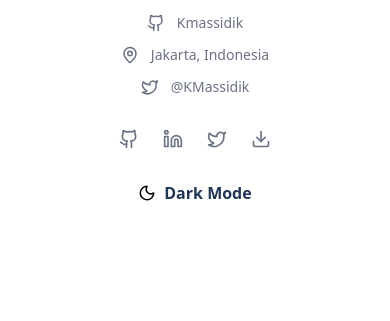
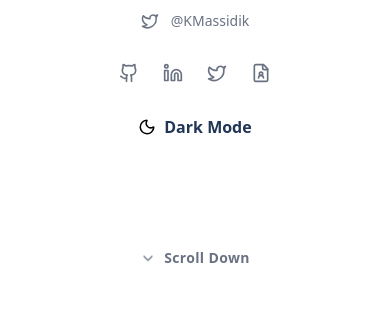
Before and after one commit to Kmassidik/portfolio, a React (Vite) app: page / in a window 390 px wide. Shown: the part 479-800 px from the top of the page. Built offline with nearby package versions, Linux system fonts and the light colour scheme.

Commit message:
fix: fix sidebar layout brr

```diff
--- a/src/components/Layout/Sidebar.tsx
+++ b/src/components/Layout/Sidebar.tsx
@@ -1,12 +1,13 @@
 import { motion } from "framer-motion";
 import {
-  Download,
-  DownloadIcon,
+  ChevronDown,
+  FileUserIcon,
   Github,
   Linkedin,
   MapPin,
   Twitter,
 } from "lucide-react";
+
 import ThemeToggle from "../UI/ThemeToggle";
 
 interface SidebarProps {
@@ -26,13 +27,14 @@ const Sidebar = ({ darkMode, setDarkMode }: SidebarProps) => {
       animate={{ x: 0, opacity: 1 }}
       className={`
         md:w-80 w-full
-        h-screen md:h-auto
+        min-h-screen md:h-auto
         ${bgColor} ${textColor}
-        p-8 flex flex-col items-center md:items-start justify-center
+        p-8 flex flex-col items-center justify-center
         transition-colors duration-300 ease-in-out
+        overflow-y-auto md:overflow-visible
       `}
     >
-      <div className="w-full max-w-sm">
+      <div className="w-full max-w-sm mx-auto md:mx-0">
         {/* Avatar */}
         <motion.div
           whileHover={{ scale: 1.05 }}
@@ -46,7 +48,7 @@ const Sidebar = ({ darkMode, setDarkMode }: SidebarProps) => {
         </motion.div>
 
         {/* Text only centered on mobile */}
-        <div className="text-center md:text-left">
+        <div className="text-center md:text-justify">
           <h1 className="text-2xl font-bold mb-1">Kurnia Massidik</h1>
           <p className={`${subTextColor} text-sm mb-4`}>Kmassidik · he/him</p>
 
@@ -80,50 +82,37 @@ const Sidebar = ({ darkMode, setDarkMode }: SidebarProps) => {
 
         {/* Social icons */}
         <div className="flex gap-6 justify-center md:justify-start mb-8">
+          {[
+            {
+              href: "https://github.com/kmassidik",
+              icon: <Github size={20} />,
+            },
+            {
+              href: "https://www.linkedin.com/in/kurnia-massidik-3b176b149/",
+              icon: <Linkedin size={20} />,
+            },
+            {
+              href: "https://x.com/KMassidik",
+              icon: <Twitter size={20} />,
+            },
+            {
+              href: "https://drive.google.com/file/d/1UoH16iPNAdU0RzlaIk0m6h-Lb3kfvm9p/view?usp=drive_link",
+              icon: <FileUserIcon size={20} />,
+            },
+          ].map(({ href, icon }, idx) => (
             <motion.a
+              key={idx}
               whileHover={{ scale: 1.2 }}
-            href="https://github.com/kmassidik"
+              href={href}
               target="_blank"
               rel="noopener noreferrer"
               className={`${subTextColor} ${
                 darkMode ? "hover:text-white" : "hover:text-gray-900"
               } transition-colors duration-300`}
             >
-            <Github size={20} />
+              {icon}
             </motion.a>
-          <motion.a
-            whileHover={{ scale: 1.2 }}
-            href="https://www.linkedin.com/in/kurnia-massidik-3b176b149/"
-            target="_blank"
-            rel="noopener noreferrer"
-            className={`${subTextColor} ${
-              darkMode ? "hover:text-white" : "hover:text-gray-900"
-            } transition-colors duration-300`}
-          >
-            <Linkedin size={20} />
-          </motion.a>
-          <motion.a
-            whileHover={{ scale: 1.2 }}
-            href="https://x.com/KMassidik"
-            target="_blank"
-            rel="noopener noreferrer"
-            className={`${subTextColor} ${
-              darkMode ? "hover:text-white" : "hover:text-gray-900"
-            } transition-colors duration-300`}
-          >
-            <Twitter size={20} />
-          </motion.a>
-          <motion.a
-            whileHover={{ scale: 1.2 }}
-            href="https://x.com/KMassidik"
-            target="_blank"
-            rel="noopener noreferrer"
-            className={`${subTextColor} ${
-              darkMode ? "hover:text-white" : "hover:text-gray-900"
-            } transition-colors duration-300`}
-          >
-            <DownloadIcon size={20} />
-          </motion.a>
+          ))}
         </div>
 
         {/* Theme toggle */}
@@ -131,6 +120,27 @@ const Sidebar = ({ darkMode, setDarkMode }: SidebarProps) => {
           <ThemeToggle darkMode={darkMode} setDarkMode={setDarkMode} />
         </div>
       </div>
+      {/* Bouncing “scroll down” text */}
+      <div className="flex items-center justify-center mt-28 md:mt-0 md:hidden">
+        <motion.div
+          animate={{ y: [0, -6, 0] }}
+          transition={{
+            duration: 1.2,
+            repeat: Infinity,
+            repeatType: "loop",
+            ease: "easeInOut",
+          }}
+          className="flex items-center gap-2 text-sm font-medium"
+        >
+          <ChevronDown
+            size={16}
+            className={`${subTextColor} animate-pulse transition-colors`}
+          />
+          <span className={`${subTextColor} font-semibold tracking-wide`}>
+            Scroll Down
+          </span>
+        </motion.div>
+      </div>
     </motion.aside>
   );
 };
```
Lines whose indentation alone changed are shown as unchanged.
